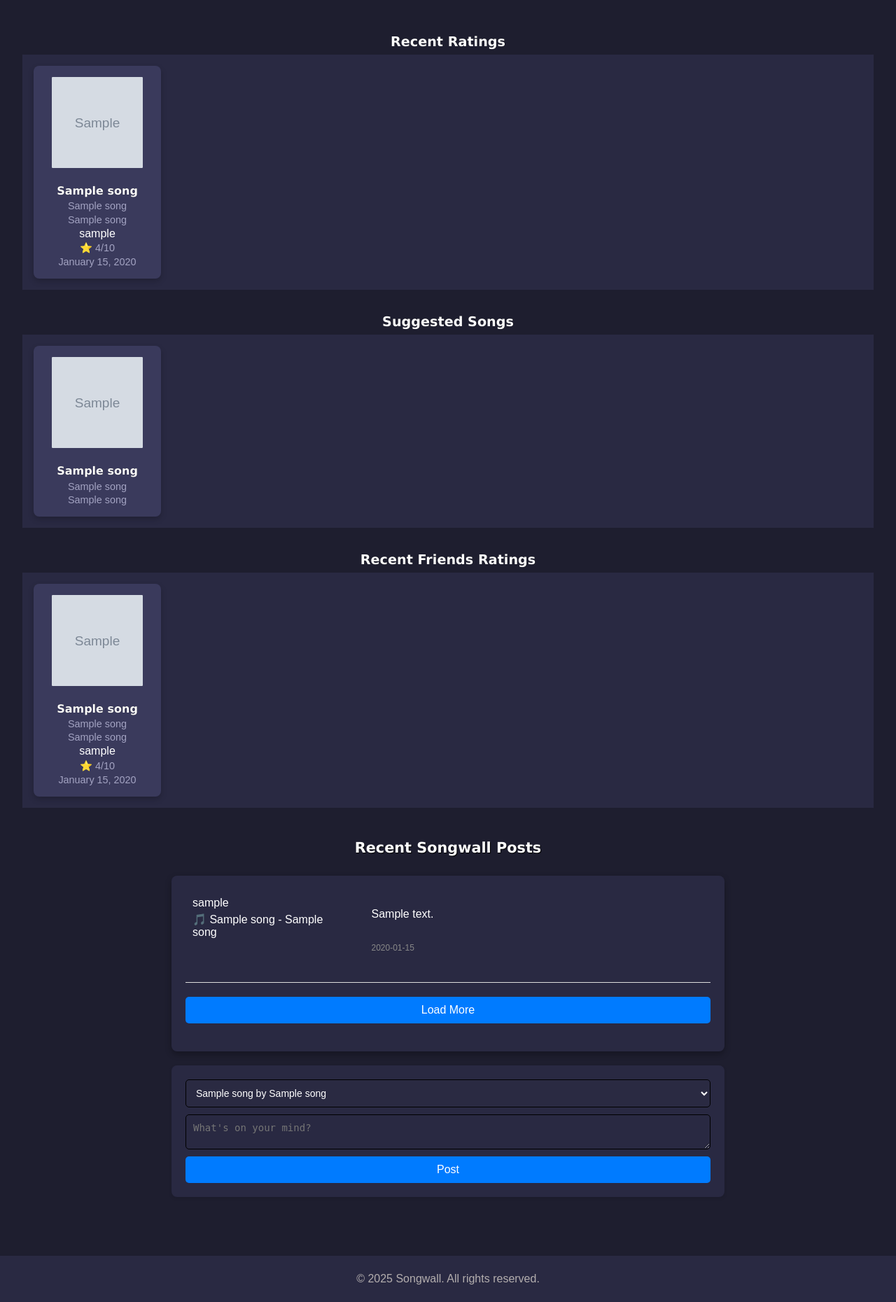
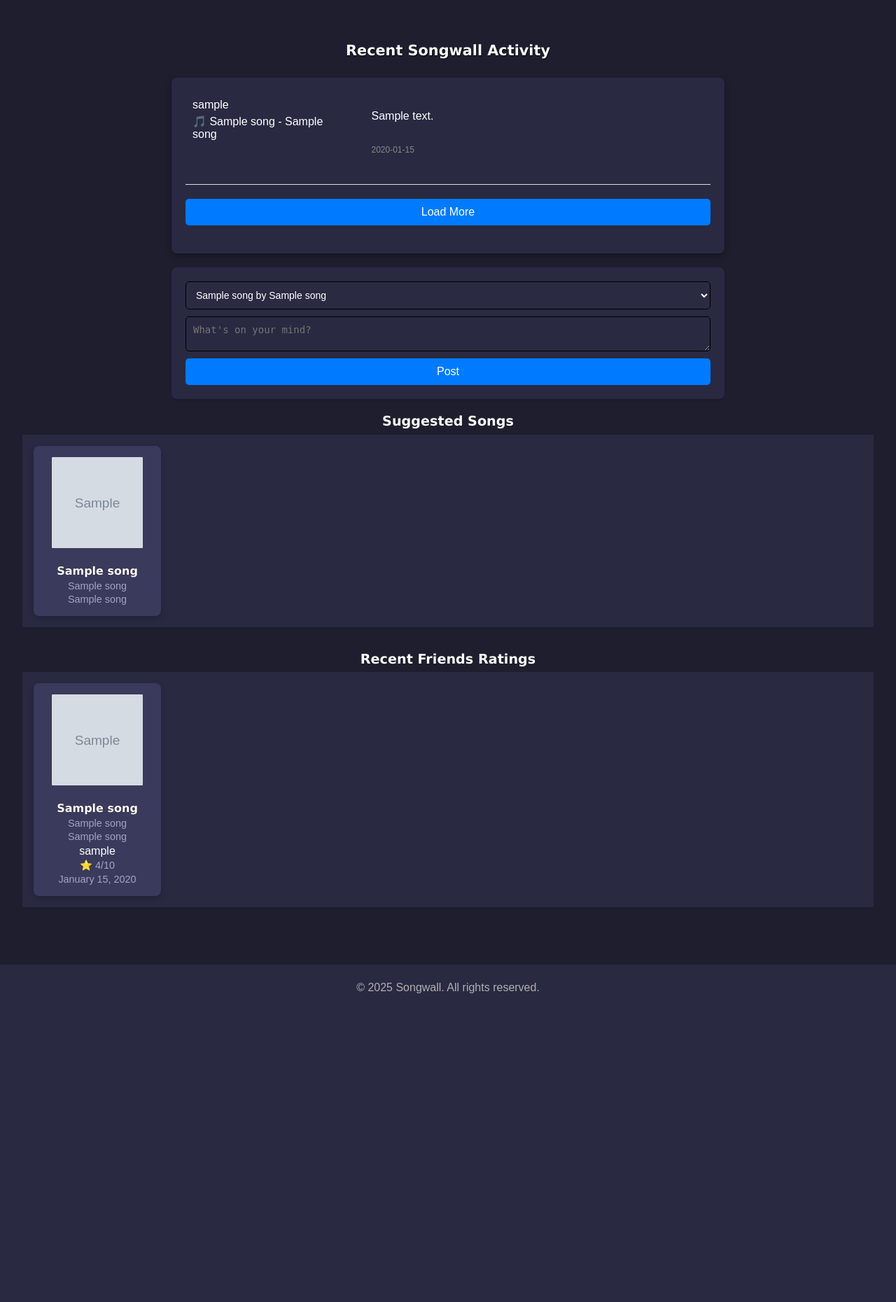
Before and after one commit to Cxdyr/SongWall, a Python web app: template app/templates/dashboard.html in a window 1280 px wide. Shown: the part 77-1937 px from the top of the page at 70% size. After the commit the page ends 1496 px from the top, so only its background shows below. Run offline with Jinja, Linux system fonts and the light colour scheme; the template is opened without the code that fills it: most values are stand-ins (such as "Sample title", 1, 10 or a date in 2020); grey boxes marked "Sample" are stand-in pictures.

```diff
--- a/app/app.py
+++ b/app/app.py
@@ -132,7 +132,6 @@ def logout():
 @login_required
 def dashboard():
     followed_ratings = get_recent_follow_ratings(current_user.id)
-    recent_ratings = get_recent_ratings(20)  #getting the 10 recent ratings
     potential_songs = get_potential_songs(current_user.id)
 
     recent_posts = get_recent_posts(10, 0)  # getting the 10 recent posts with offset 0
@@ -146,7 +145,7 @@ def dashboard():
             add_post(current_user.id, song_id, post_message) # add post to db
             return redirect(url_for('dashboard'))
 
-    return render_template('dashboard.html', recent_ratings=recent_ratings, followed_ratings=followed_ratings, recent_posts=recent_posts, user_songs=user_songs, potential_songs=potential_songs)
+    return render_template('dashboard.html', followed_ratings=followed_ratings, recent_posts=recent_posts, user_songs=user_songs, potential_songs=potential_songs)
 
 
 
--- a/app/static/style.css
+++ b/app/static/style.css
@@ -864,11 +864,14 @@ h4 {
 
 }
 
-.post-left strong a {
-    text-decoration: none;
-    color: #333;
-    font-size: 16px;
+.post-left a:hover{
+    width: 30%;
+    text-align: left;
+    overflow-wrap: anywhere;
+    color: rgb(5, 230, 238);
+
 }
+
 
 .post-song {
     font-size: 14px;
--- a/app/templates/dashboard.html
+++ b/app/templates/dashboard.html
@@ -19,28 +19,43 @@
         </div>
     </header>
     <main>
-        <section class="display-songs">
-        <h3>Recent Ratings</h3>
-            <div class="song-carousel">
-                {% if not recent_ratings %}
-                <p>There are no recent ratings</p>
+
+        <h4>Recent Songwall Activity</h4>
+        <section class="display-posts">
+            <div id="posts-container">
+                {% if recent_posts %}
+                {% for post in recent_posts %}
+                <div class="post">
+                    <div class="post-left">
+                        <a href="{{ url_for('view_profile', username=post.user.username) }}">{{ post.user.username }}</a>
+                        <p class="post-song"><a href="{{ url_for('view_song',song_id = post.song.id )}}">🎵 {{ post.song.track_name }} - {{ post.song.artist_name }}</a></p>
+                    </div>
+                    <div class="post-right">
+                        <p class="post-message">{{ post.post_message }}</p>
+                        <p class="timestamp">{{ post.time_stamp.strftime('%Y-%m-%d') }}</p>
+                    </div>
+                </div>
+                {% endfor %}
+                <button id="load-more" data-offset="10">Load More</button>
                 {% else %}
-                <div class="song-list" id="top-rated-list">
-                {% for song in recent_ratings %}
-                    <div class="song2">
-                        <a href="{{ song.spotify_url }}" target="_blank"><img src="{{ song.album_image }}" alt="Album Art for {{ song.track_name }}"> </a>
-                        <h3> <a href="{{url_for('view_song', song_id = song.id)}}">{{ song.track_name }}</a></h3>
-                        <p>{{ song.artist_name }}</p>
-                        <p>{{ song.album_name }}</p>
-                        <p><a href="{{ url_for('view_profile', username=song.username) }}">{{ song.username }}</a></p>
-                        <p>⭐ {{ song.rating }}/10</p>
-                        <p>{{ song.time_stamp.strftime('%B %d, %Y') }}</p>
-                    </div>
+                <p>There are no recent posts. </p>
+                {% endif %}
+            </div>
+        </section>
+
+        {% if user_songs %}
+        <section class="post-form">
+            <form method="POST" action="{{ url_for('dashboard') }}">
+                <select name="song_id" required>
+                    {% for song in user_songs %}
+                    <option value="{{ song.id }}">{{ song.track_name }} by {{ song.artist_name }}</option>
                     {% endfor %}
-                    {% endif %}
-                </div>
-            </div>
-        </section> <br>
+                </select>
+                <textarea name="post_message" placeholder="What's on your mind?" required></textarea>
+                <button type="submit">Post</button>
+            </form>
+        </section>
+        {% endif %}
 
         <section class="display-songs">
             <h3>Suggested Songs</h3>
@@ -85,43 +100,6 @@
             </div>
         </section> <br>
 
-        <h4>Recent Songwall Posts</h4>
-        <section class="display-posts">
-            <div id="posts-container">
-                {% if recent_posts %}
-                {% for post in recent_posts %}
-                <div class="post">
-                    <div class="post-left">
-                        <a href="{{ url_for('view_profile', username=post.user.username) }}">{{ post.user.username }}</a>
-                        <p class="post-song"><a href="{{ url_for('view_song',song_id = post.song.id )}}">🎵 {{ post.song.track_name }} - {{ post.song.artist_name }}</a></p>
-                    </div>
-                    <div class="post-right">
-                        <p class="post-message">{{ post.post_message }}</p>
-                        <p class="timestamp">{{ post.time_stamp.strftime('%Y-%m-%d') }}</p>
-                    </div>
-                </div>
-                {% endfor %}
-                <button id="load-more" data-offset="10">Load More</button>
-                {% else %}
-                <p>There are no recent posts. </p>
-                {% endif %}
-            </div>
-        </section>
-
-
-        {% if user_songs %}
-        <section class="post-form">
-            <form method="POST" action="{{ url_for('dashboard') }}">
-                <select name="song_id" required>
-                    {% for song in user_songs %}
-                    <option value="{{ song.id }}">{{ song.track_name }} by {{ song.artist_name }}</option>
-                    {% endfor %}
-                </select>
-                <textarea name="post_message" placeholder="What's on your mind?" required></textarea>
-                <button type="submit">Post</button>
-            </form>
-        </section>
-        {% endif %}
     </main>
     <footer>
         <a href="/blog"><p>&copy; 2025 Songwall. All rights reserved. </p> </a>
--- a/app/templates/profile.html
+++ b/app/templates/profile.html
@@ -12,7 +12,7 @@
         <div class="container">
             <a href="/dashboard"><h1>{{ current_user.username }}'s Profile</h1></a>
             <nav>
-                <a href="{{url_for('view_posts', username = current_user.username)}}">{{current_user.first_name}}'s Posts</a></p>
+                <a href="{{url_for('view_posts', username = current_user.username)}}">{{current_user.first_name}}'s posts</a></p>
                 <a href="/dashboard">Back</a>
                 <a href="/settings">Settings</a>
             </nav>
--- a/app/templates/view_profile.html
+++ b/app/templates/view_profile.html
@@ -21,7 +21,7 @@
             </form>
             {% endif %}
             <nav>
-            <a href="{{url_for('view_posts', username = profile_info.user.username)}}">{{profile_info.user.first_name}}'s Posts</a></p>
+            <a href="{{url_for('view_posts', username = profile_info.user.username)}}">{{profile_info.user.first_name}}'s posts</a></p>
             <a href="/dashboard">Home</a>
         </nav>
         </div>
```
Also changed, not shown: app/db_functions.py (+23 -11 lines).
